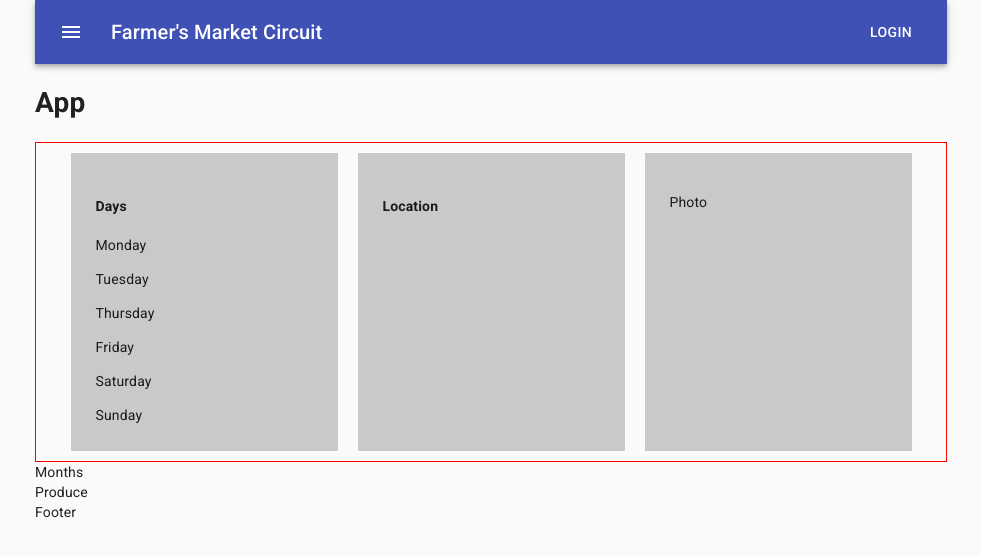
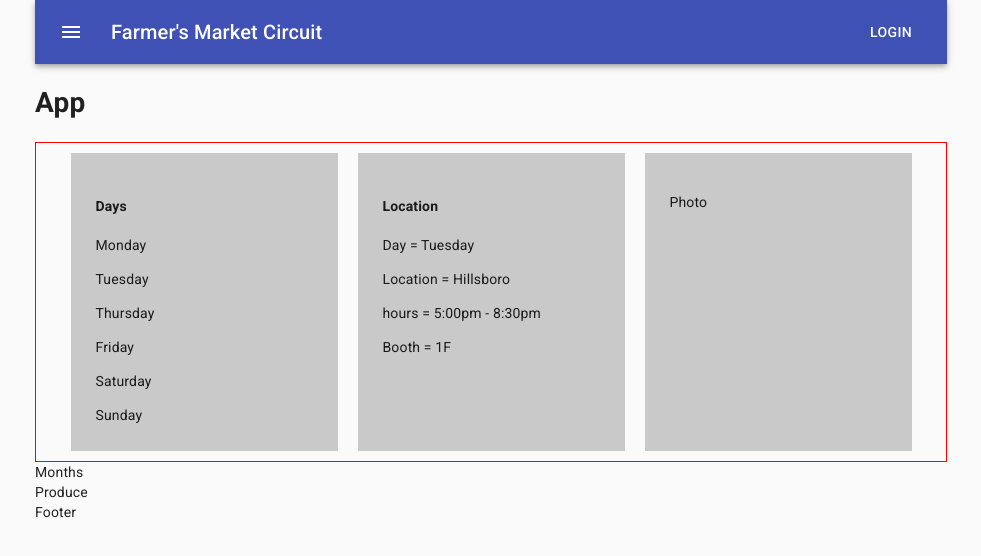
Before and after one commit to dustatron/farmers-market, a React (Create React App) app: page / in a window 1280 px wide. Shown: the top 556 px of the page, without its empty margins (149-1130 px from the left). Built offline with nearby package versions, Linux system fonts and the light colour scheme.

Commit message:
display location data for a set day
co-authored-by: dusty mccord <dustymccord@gmail.com>
Co-authored-by: Zakkrey Short <zakkreyjshort@gmail.com>

```diff
--- a/src/components/App.js
+++ b/src/components/App.js
@@ -5,7 +5,6 @@ import Header from "./Layout/Header";
 import Footer from "./Layout/Footer";
 import "./App.css";
 import CssBaseline from "@material-ui/core/CssBaseline";
-// import Typography from "@material-ui/core/Typography";
 import Container from "@material-ui/core/Container";
 
 function App() {
--- a/src/components/Data/MarketSchedule.js
+++ b/src/components/Data/MarketSchedule.js
@@ -1,4 +1,4 @@
-export const marketSchedule = [
+const marketSchedule = [
   {
     day: "Sunday",
     location: "Lents International",
@@ -36,3 +36,5 @@ export const marketSchedule = [
     booth: "9G"
   }
 ];
+
+export default marketSchedule;
--- a/src/components/Days/Days.js
+++ b/src/components/Days/Days.js
@@ -2,8 +2,21 @@ import React from "react";
 import Location from "./Locations";
 import Photo from "./Photo";
 import "./Days.css";
+import marketSchedule from "../Data/MarketSchedule.js";
 
 function Days() {
+  const getDetails = (dayString) => {
+    let result;
+
+    marketSchedule.forEach((obj) => {
+      if (dayString === obj.day) {
+        result = obj;
+      }
+    });
+    return result;
+  };
+
+  let data = getDetails("Tuesday");
   return (
     <React.Fragment>
       <div className="days-box">
@@ -17,7 +30,7 @@ function Days() {
           <p>Sunday</p>
         </div>
         <div className="days-row">
-          <Location />
+          <Location day={data.day} hours={data.hours} location={data.location} booth={data.booth} />
         </div>
         <div className="days-row">
           <Photo />
--- a/src/components/Days/Locations.js
+++ b/src/components/Days/Locations.js
@@ -1,12 +1,20 @@
 import React from "react";
-import marketSchedule from 'MarketSchedule';
 
-function Location() {
+function Location(props) {
   return (
     <React.Fragment>
       <h4>Location</h4>
+      <p>Day = {props.day}</p>
+      <p>Location = {props.location}</p>
+      <p>hours = {props.hours}</p>
+      <p>Booth = {props.booth}</p>
     </React.Fragment>
   );
 }
 
 export default Location;
+
+// day: "Sunday",
+// location: "Lents International",
+// hours: "9:00am - 2:00pm",
+// booth: "4A"
```
